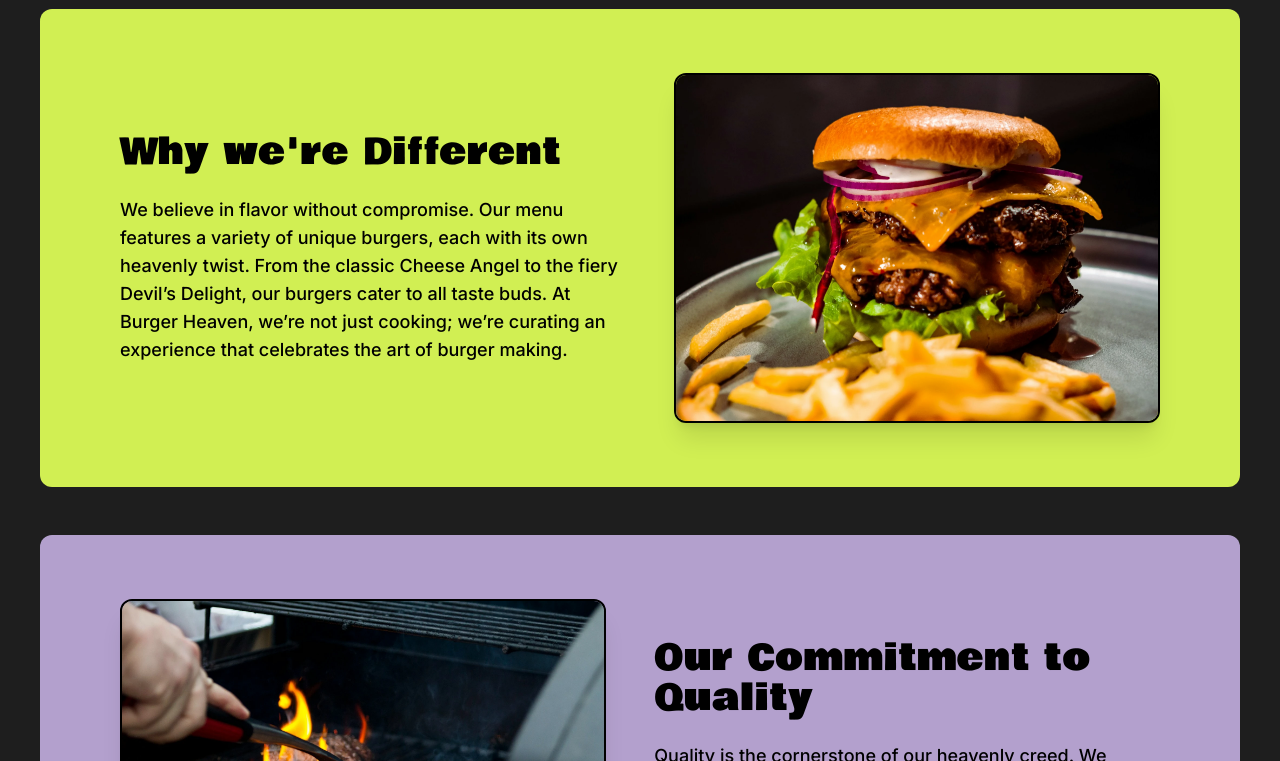
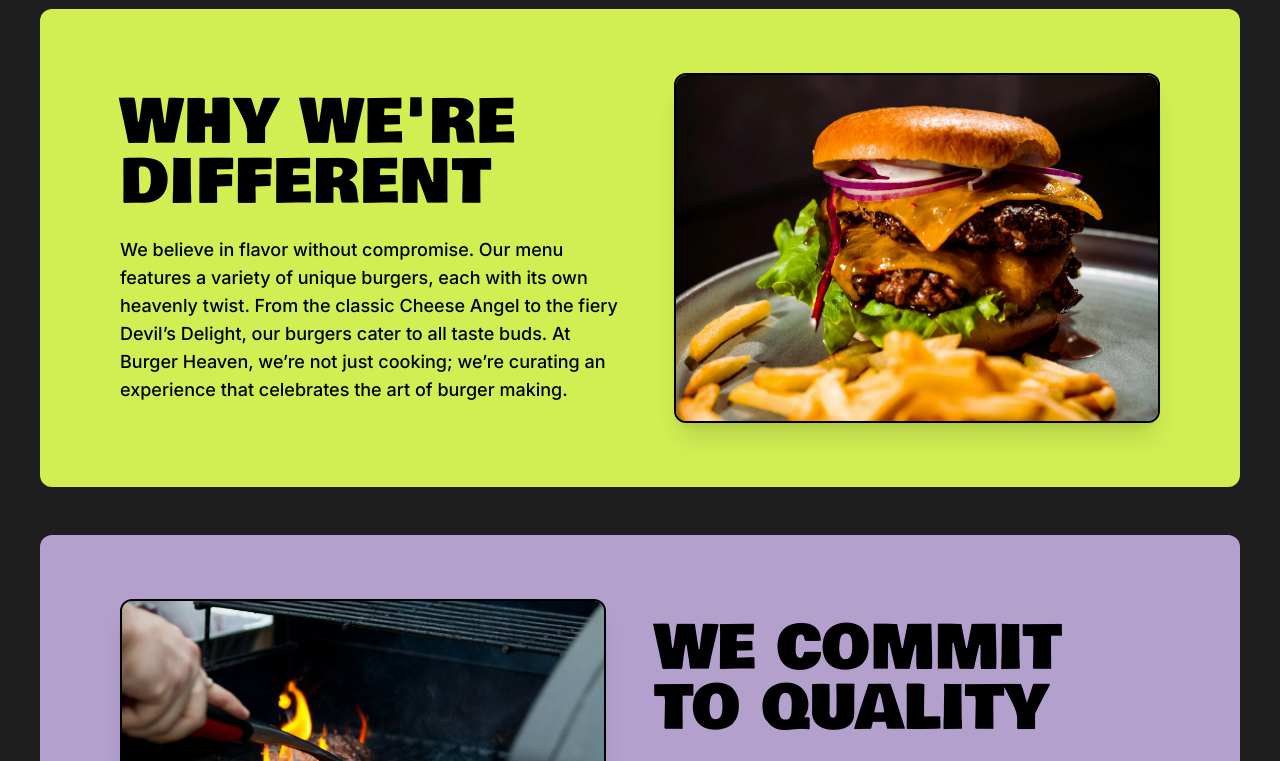
Before and after one commit to christianrazul/burger-heaven, a React (Vite) app: page /about in a window 1280 px wide. Shown: the part 579-1340 px from the top of the page. Built offline with nearby package versions, Linux system fonts and the light colour scheme.

Commit message:
Update some copy and styling on About Page

```diff
--- a/src/pages/AboutPage.tsx
+++ b/src/pages/AboutPage.tsx
@@ -108,12 +108,12 @@ const AdditionalInfo = () => {
       <div className="flex w-full gap-12 rounded-xl bg-accentLime px-20 py-16">
         <div className="flex w-1/2 flex-col justify-center">
           <motion.h2
-            className="mb-6 text-4xl tracking-wide"
+            className="mb-6 text-6xl tracking-wide"
             variants={textVariants}
             initial="hidden"
             animate="visible"
           >
-            Why we're Different
+            WHY WE'RE DIFFERENT
           </motion.h2>
           <motion.p
             className="font-inter text-lg font-medium"
@@ -154,12 +154,12 @@ const AdditionalInfo = () => {
         </motion.div>
         <div className="flex w-1/2 flex-col justify-center">
           <motion.h2
-            className="mb-6 text-4xl tracking-wide"
+            className="mb-6 text-6xl"
             variants={textVariants}
             initial="hidden"
             animate="visible"
           >
-            Our Commitment to Quality
+            WE COMMIT TO QUALITY
           </motion.h2>
           <motion.p
             className="font-inter text-lg font-medium"
```
